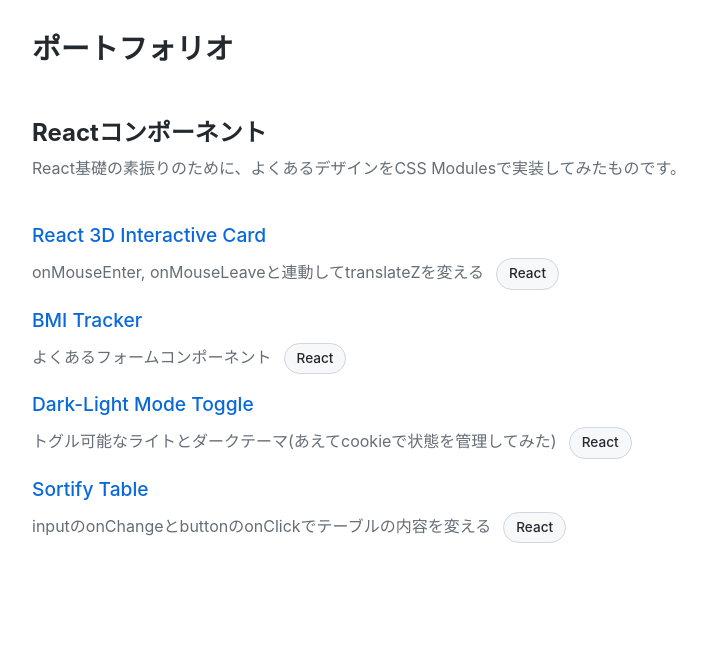
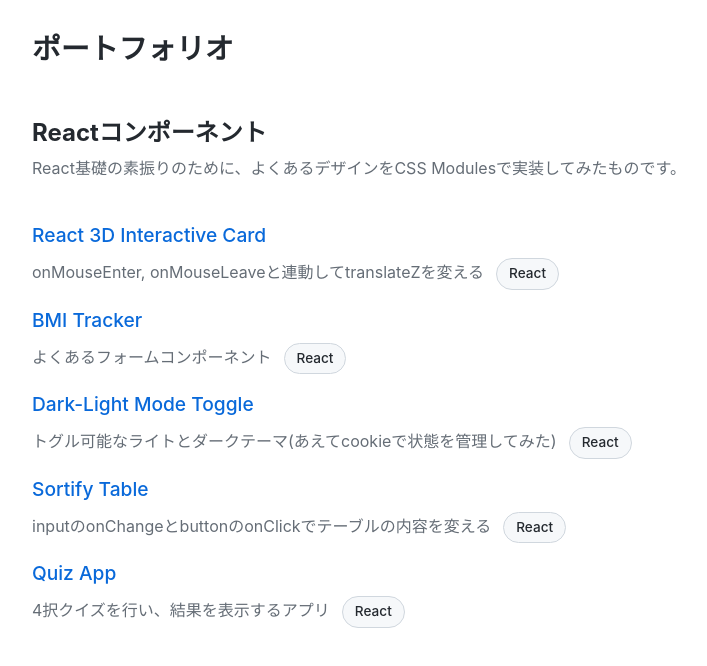
Before and after one commit to kmishima16/next-blog-portfolio, a Next.js app: page / in a window 1280 px wide. Shown: the top 666 px of the page, without its empty margins (136-843 px from the left). Built offline with nearby package versions, Linux system fonts and the light colour scheme.

Commit message:
add: lesson5のナビゲーション

```diff
--- a/app/data.ts
+++ b/app/data.ts
@@ -24,10 +24,16 @@ const lessonCards = [
 	{
 		id: 4,
 		title: "Sortify Table",
-		content:
-			"inputのonChangeとbuttonのonClickでテーブルの内容を変える",
+		content: "inputのonChangeとbuttonのonClickでテーブルの内容を変える",
 		tags: ["React"],
 		url: "/lesson4",
+	},
+	{
+		id: 5,
+		title: "Quiz App",
+		content: "4択クイズを行い、結果を表示するアプリ",
+		tags: ["React"],
+		url: "/lesson5",
 	},
 ];
 
```
